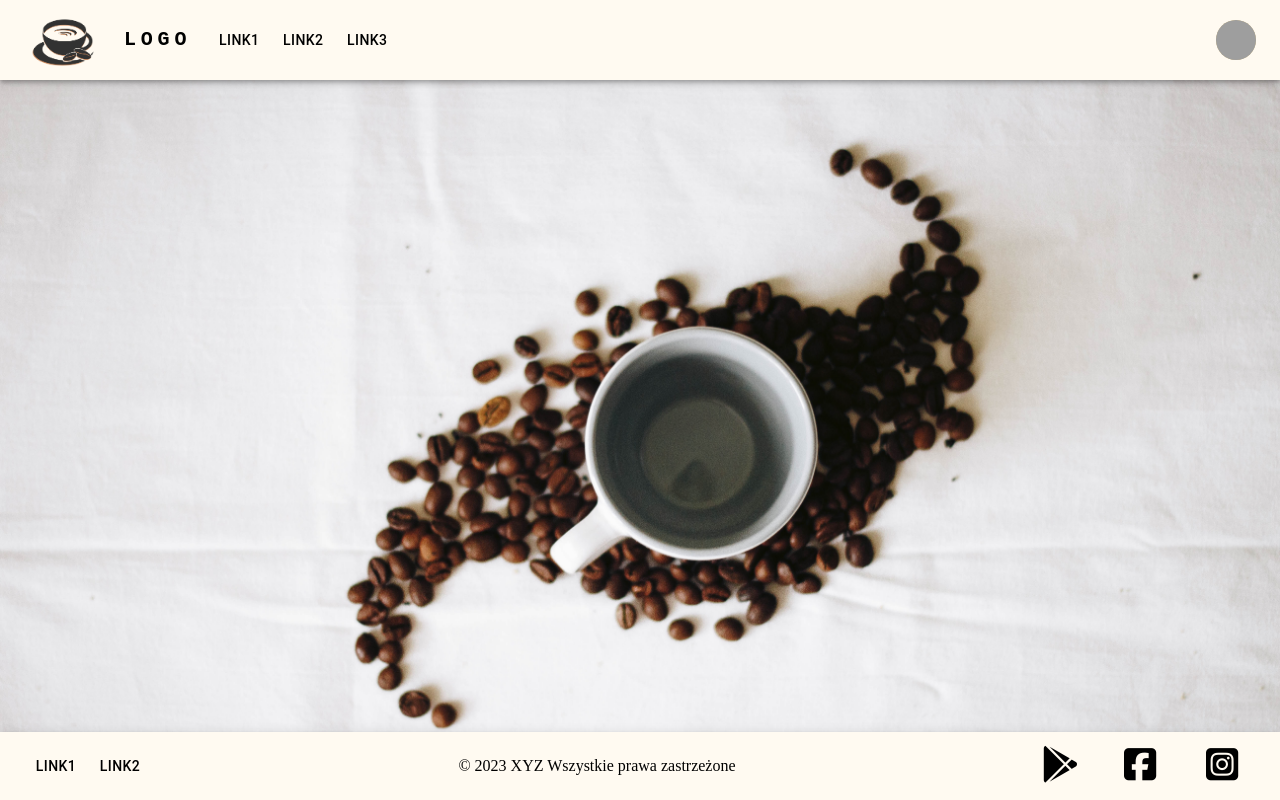
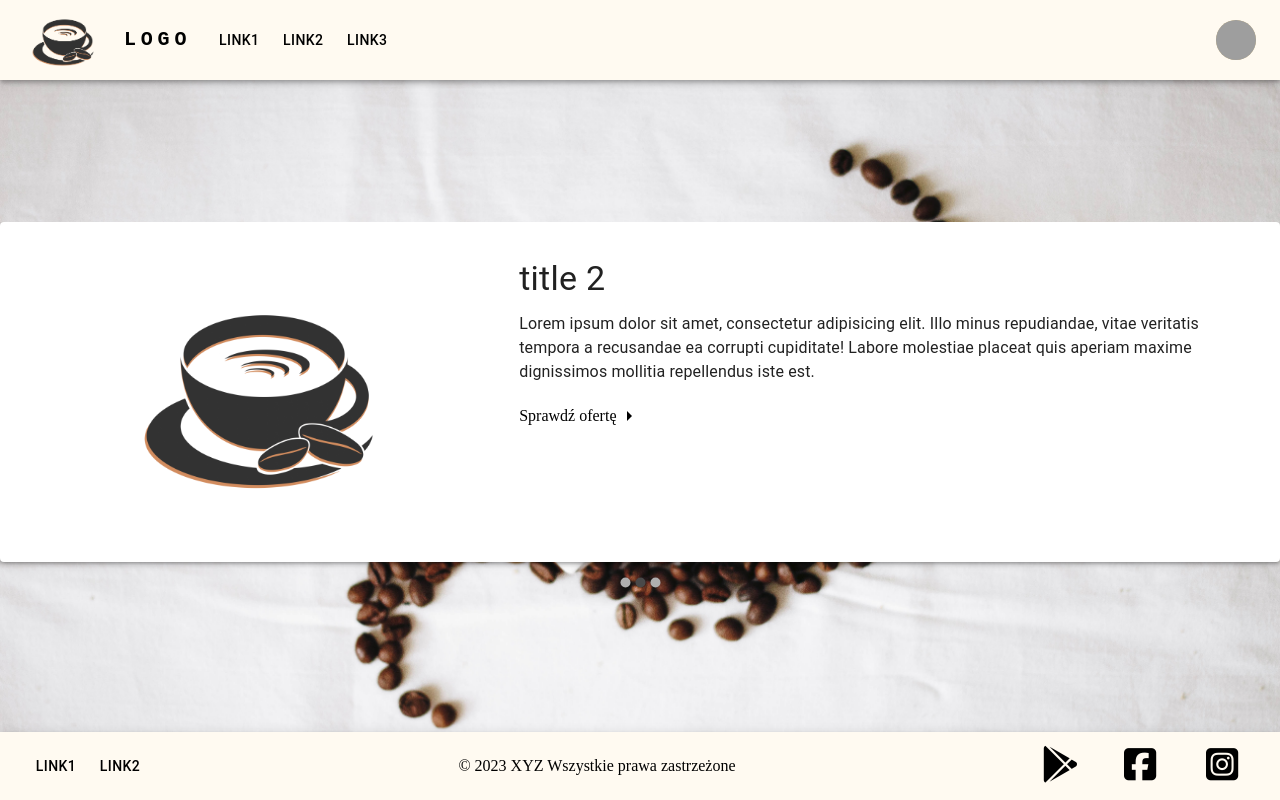
Before and after one commit to kardahim/cafe-frontend, a React (Create React App) app: page / in a window 1280 px wide. Built offline with nearby package versions, Linux system fonts and the light colour scheme; grey boxes are pictures that could not be loaded.

Commit message:
add carousel component (template)

```diff
--- a/package.json
+++ b/package.json
@@ -18,6 +18,7 @@
     "formik": "^2.2.9",
     "react": "^18.2.0",
     "react-dom": "^18.2.0",
+    "react-material-ui-carousel": "^3.4.2",
     "react-router-dom": "^6.3.0",
     "react-scripts": "5.0.1",
     "sass": "^1.53.0",
--- a/src/App.tsx
+++ b/src/App.tsx
@@ -9,6 +9,7 @@ import Footer from './components/footer/Footer';
 // import pages
 import Login from './pages/login/Login'
 import Register from './pages/register/Register';
+import Home from './pages/home/Home';
 
 function App() {
   return (
@@ -16,6 +17,7 @@ function App() {
       <Router>
         <Navbar />
         <Routes>
+          <Route path='/' element={<Home />} />
           <Route path='/login' element={<Login />} />
           <Route path='/register' element={<Register />} />
         </Routes>
--- /dev/null
+++ b/src/components/carousel/Carousel.scss
@@ -0,0 +1,25 @@
+@import '../../assets/scss/variables.scss';
+
+.carousel__item {
+    padding: 20px;
+
+    .carousel__item__body {
+        .carousel__item__body__link {
+            color: black;
+            display: flex;
+            align-items: center;
+
+            margin: 20px 0;
+        }
+    }
+}
+
+.carousel {
+    width: auto;
+    margin: 0;
+}
+
+.carousel--padding {
+    width: 85%;
+    margin: 0 auto;
+}
--- /dev/null
+++ b/src/components/carousel/Carousel.tsx
@@ -0,0 +1,54 @@
+import React from 'react'
+import './Carousel.scss'
+
+// import carousel
+import Carousel from 'react-material-ui-carousel'
+
+// import material
+import {
+    Paper,
+    CardContent,
+    CardMedia,
+    Typography,
+    Link,
+} from '@mui/material'
+import { ArrowRight } from '@mui/icons-material'
+
+// interface
+import { CarouselInterface } from '../../interfaces/CarouselInterface'
+
+function CarouselComponent(props: CarouselInterface) {
+    return (
+        // carousel or carousel--padding
+        <Carousel className='carousel' animation='slide' duration={1000}>
+            {props.items.map((value, key) => item(value))}
+        </Carousel>
+    )
+}
+// If you change the resolution and carousels is changing slide, a graphic bug is crated (sometimes indicators are missing)
+function item(item: any) {
+    return (
+        <Paper elevation={3} sx={{ display: { md: 'flex' } }} className='carousel__item'>
+            <CardMedia className='carousel__item__image'
+                component='img'
+                height='300'
+                image={require(`../../assets/images/${item.imageName}`)}
+                alt={item.imageName}
+                sx={{ objectFit: 'contain', flex: '40' }} />
+            <CardContent sx={{ flex: '60' }} className='carousel__item__body'>
+                <Typography gutterBottom variant='h4' component='div' className='carousel__item__body__header'>
+                    {item.title}
+                </Typography>
+                <Typography variant='body1' component='div' className='carousel__item__body__paragraph'>
+                    {item.description}
+                </Typography>
+                <Link href='#' underline='hover' className='carousel__item__body__link'>
+                    Sprawdź ofertę
+                    <ArrowRight />
+                </Link>
+            </CardContent>
+        </Paper>
+    )
+}
+
+export default CarouselComponent
--- /dev/null
+++ b/src/interfaces/CarouselInterface.ts
@@ -0,0 +1,8 @@
+// database need entity for special offerts like this
+export interface CarouselInterface {
+    items: {
+        imageName: string,
+        title: string,
+        description: string
+    }[]
+}
--- /dev/null
+++ b/src/pages/home/Home.scss
@@ -0,0 +1,10 @@
+.home {
+    // min-height: 60vh;
+    // background-color: red;
+
+    .home__carousel {}
+
+    .home__top {}
+
+    .home__loyalty {}
+}
--- /dev/null
+++ b/src/pages/home/Home.tsx
@@ -0,0 +1,41 @@
+import React from 'react'
+import './Home.scss'
+
+// import assets
+import new1 from '../../assets/images/placeholder.png'
+
+// components
+import Carousel from '../../components/carousel/Carousel'
+
+// for test only
+const items = [
+    {
+        imageName: 'placeholder.png',
+        title: "title 1",
+        description: 'Lorem ipsum dolor sit amet, consectetur adipisicing elit. Illo minus repudiandae, vitae veritatis tempora a recusandae ea corrupti cupiditate! Labore molestiae placeat quis aperiam maxime dignissimos mollitia repellendus iste est.'
+    },
+    {
+        imageName: 'placeholder.png',
+        title: "title 2",
+        description: 'Lorem ipsum dolor sit amet, consectetur adipisicing elit. Illo minus repudiandae, vitae veritatis tempora a recusandae ea corrupti cupiditate! Labore molestiae placeat quis aperiam maxime dignissimos mollitia repellendus iste est.'
+    },
+    {
+        imageName: 'placeholder.png',
+        title: "title 3",
+        description: 'Lorem ipsum dolor sit amet, consectetur adipisicing elit. Illo minus repudiandae, vitae veritatis tempora a recusandae ea corrupti cupiditate! Labore molestiae placeat quis aperiam maxime dignissimos mollitia repellendus iste est.'
+    }
+]
+
+function Home() {
+    return (
+        <main className='home'>
+            <div className='home__carousel'>
+                <Carousel items={items} />
+            </div>
+            <div className='home__top'></div>
+            <div className='home__loyalty'></div>
+        </main>
+    )
+}
+
+export default Home
```
Also changed, not shown: 2 other files (tests, documents, lock files or other folders).
